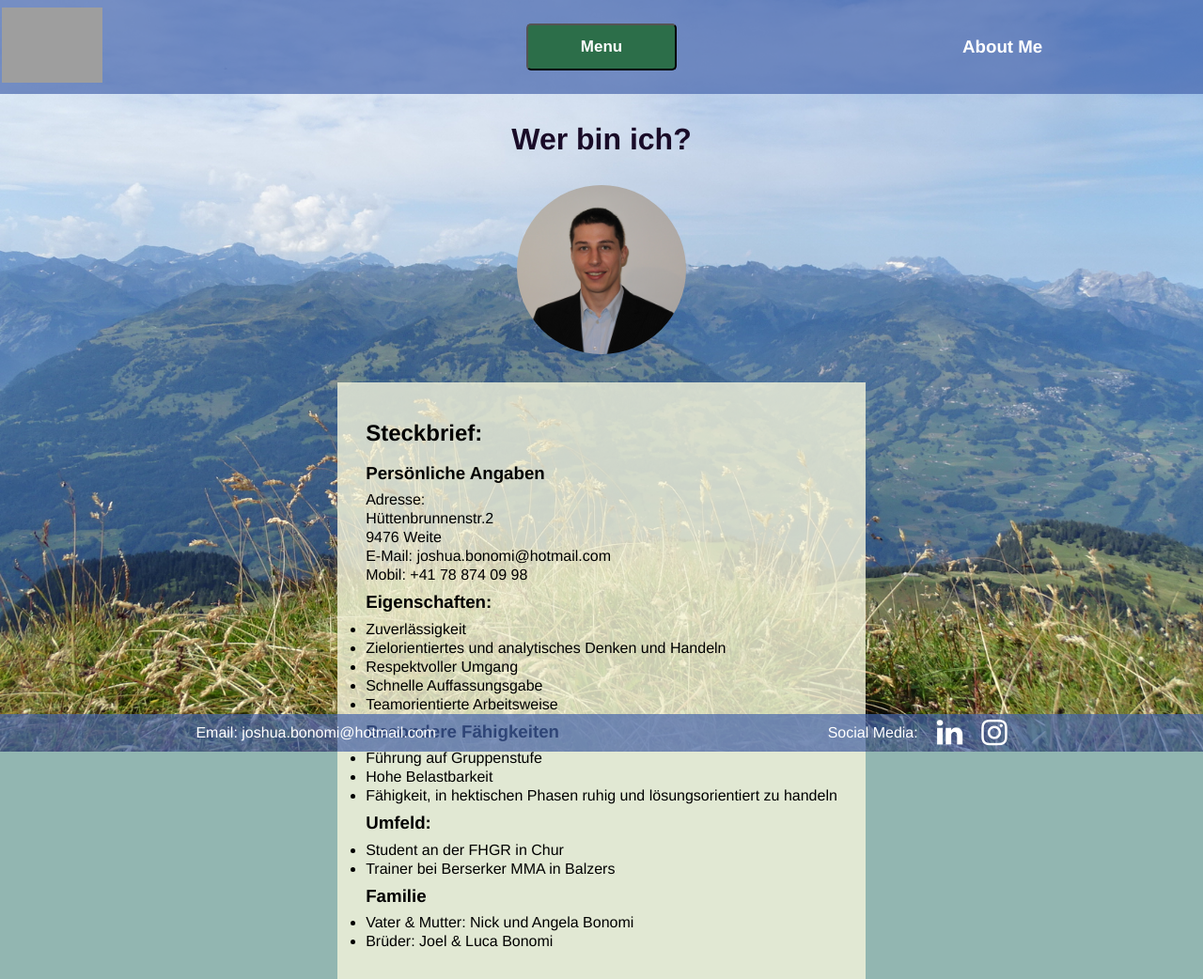
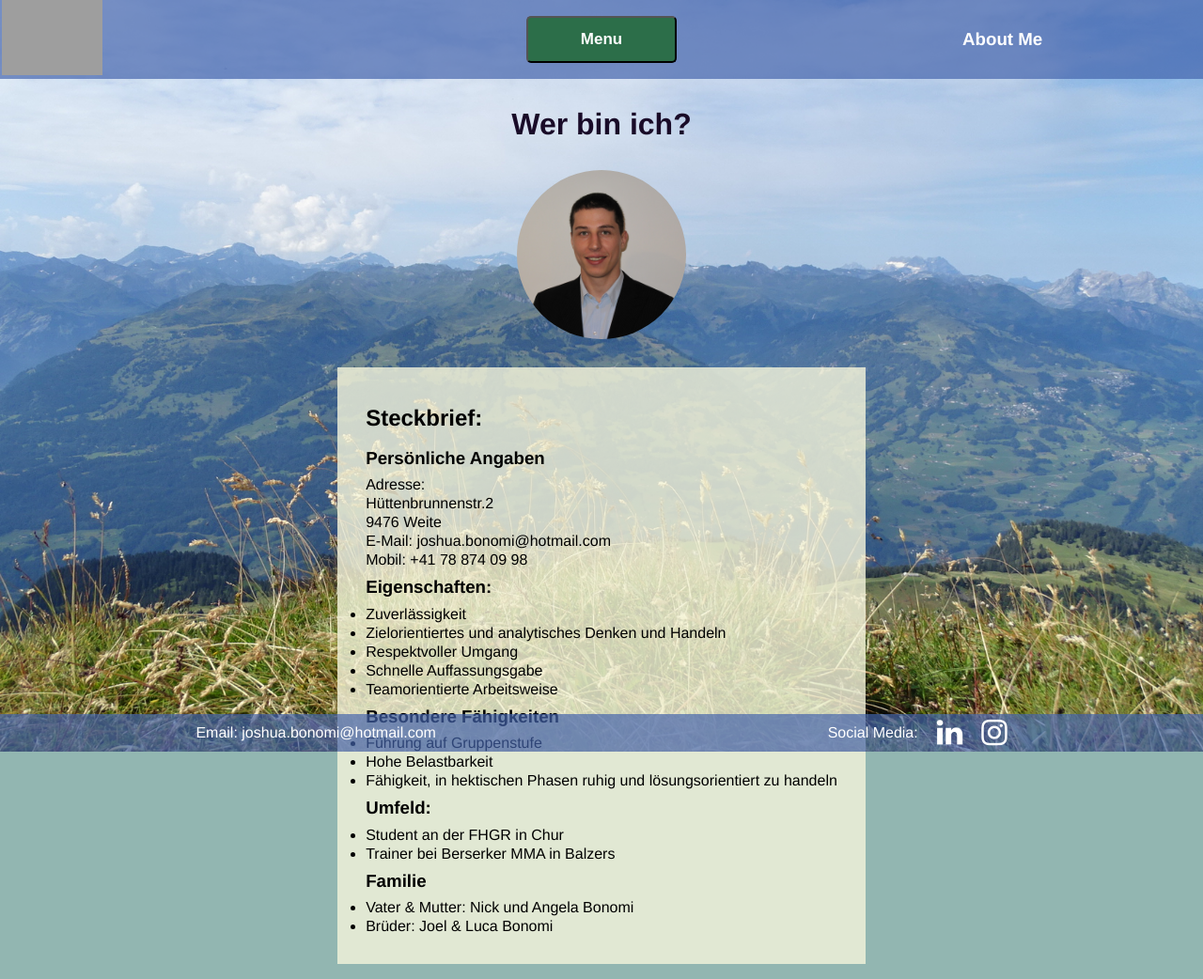
Before and after one commit to JoshBon/JoshBon.github.io, a plain HTML site: page index.html in a window 1280 px wide. Shown: the whole page at 94% size. Drawn offline with Linux system fonts and the light colour scheme; grey boxes are pictures that could not be loaded.

Commit message:
added some size adjustments

```diff
--- a/resources/CSS/style.css
+++ b/resources/CSS/style.css
@@ -48,7 +48,8 @@ header{
     width: 100%;
     color: white;
     background-color: #4463adaf;
-    height: 100px;
+    height: 8%;
+    min-height: fit-content;
 }
 
 
@@ -182,6 +183,7 @@ footer {
     position: fixed;
     bottom: 0;
     height: 5%;
+    min-height: fit-content;
     align-items: center;
 
 }
```
